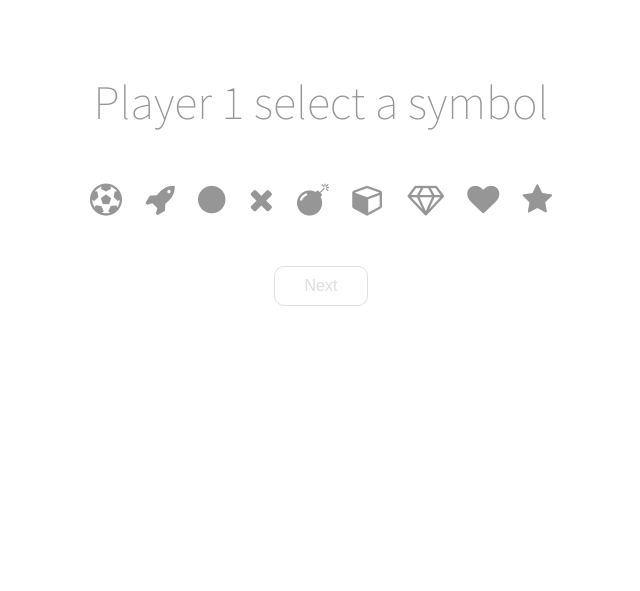
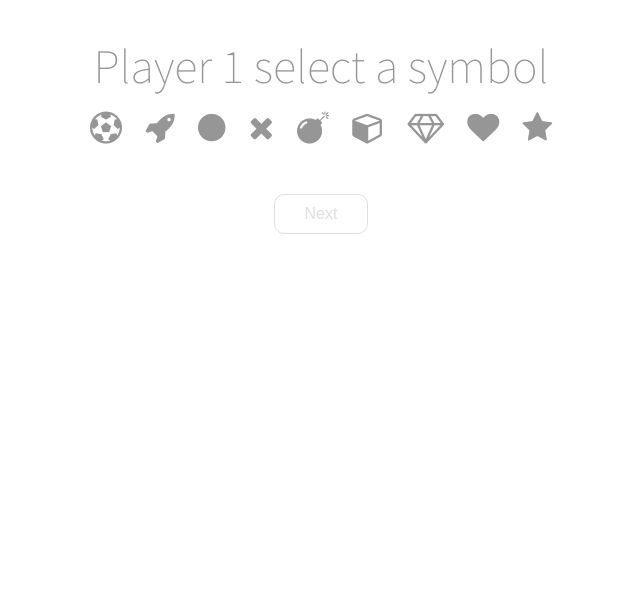
Before and after one commit to dansyd/tic-tac-toe, a plain HTML site: page index.html in a window 1280 px wide. Shown: the whole page, without its empty margins (319-959 px from the left). Drawn offline with Linux system fonts and the light colour scheme.

Commit message:
final version

```diff
--- a/css/style.css
+++ b/css/style.css
@@ -11,7 +11,7 @@ GENERAL STYLE
 body {
   font-family: 'Source Sans Pro', sans-serif;
   font-size: 1em;
-  line-height: 1em;
+  line-height: .5em;
   color: rgb(150, 150, 150);
 }
 
@@ -21,7 +21,7 @@ div {
 }
 
 .container {
-  width: 960px;
+  width: 533px;
   margin: 30px auto;
 }
 
@@ -32,7 +32,7 @@ div {
 
 h1 {
   font-size: 3em;
-  line-height: 3em;
+  line-height: 1.5em;
 }
 
 h2 {
@@ -59,9 +59,6 @@ INIT PANEL
 .init ul li {
   display: inline-block;
   padding: 10px;
-}
-
-.init ul li {
   font-size: 2em;
 }
 
@@ -186,5 +183,5 @@ PLAYERS INFO PANEL
 .score span {
   color: rgb(0, 208, 195);
   font-size: 5em;
-  padding: 0 78px;
+  padding: 0 72px;
 }
--- a/js/display.js
+++ b/js/display.js
@@ -65,7 +65,6 @@ $(document).ready( function() {
     game.reset();
     turnInterval = setInterval(updateCurrentPlayersTurnUI, 500);
   }
-
 
   // INIT - Change symbol selection
   $('.symbols li').on('click', function() {
```
